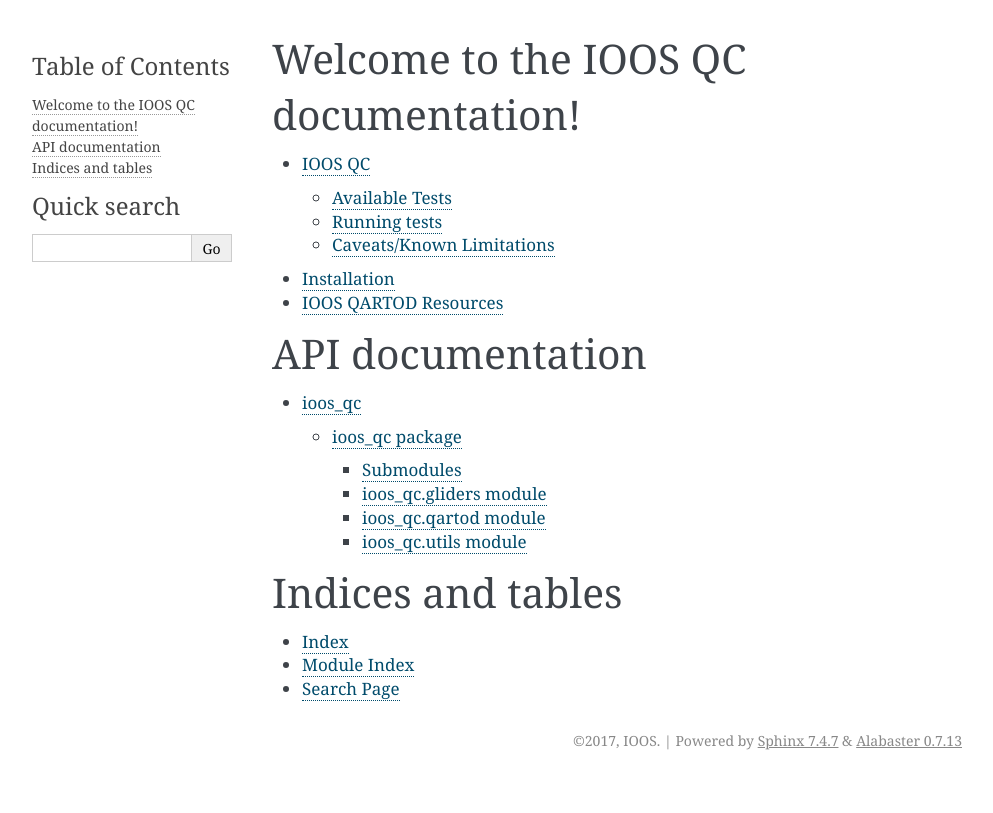
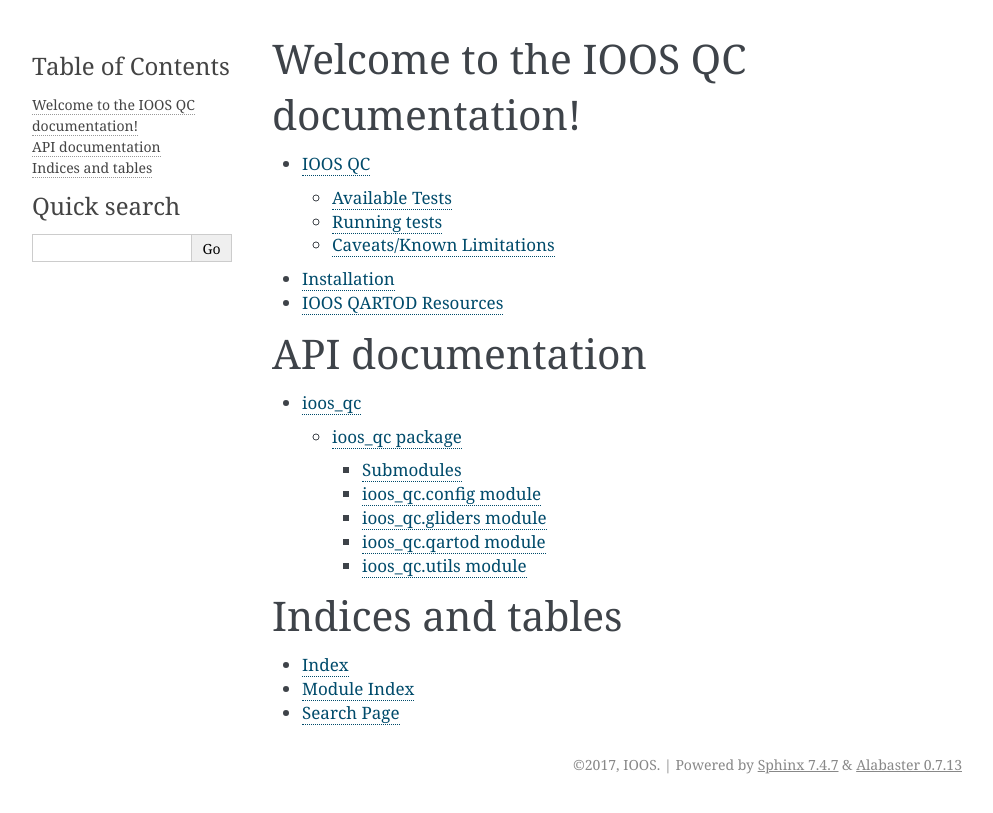
Before and after one commit to ioos/ioos_qc, a Sphinx documentation site: the page built from docs/source/index.rst, in a window 1280 px wide. Shown: the top 813 px of the page, without its empty margins (148-1141 px from the left). Built offline with Sphinx 7.4.7, drawn with Linux system fonts in a browser that asks for light colours.

```diff
--- a/docs/source/api/ioos_qc.rst
+++ b/docs/source/api/ioos_qc.rst
@@ -8,6 +8,14 @@ ioos\_qc package
 
 Submodules
 ----------
+
+ioos\_qc\.config module
+-----------------------
+
+.. automodule:: ioos_qc.config
+    :members:
+    :undoc-members:
+    :show-inheritance:
 
 ioos\_qc\.gliders module
 ------------------------
```
Also changed, not shown: 1 other file.
